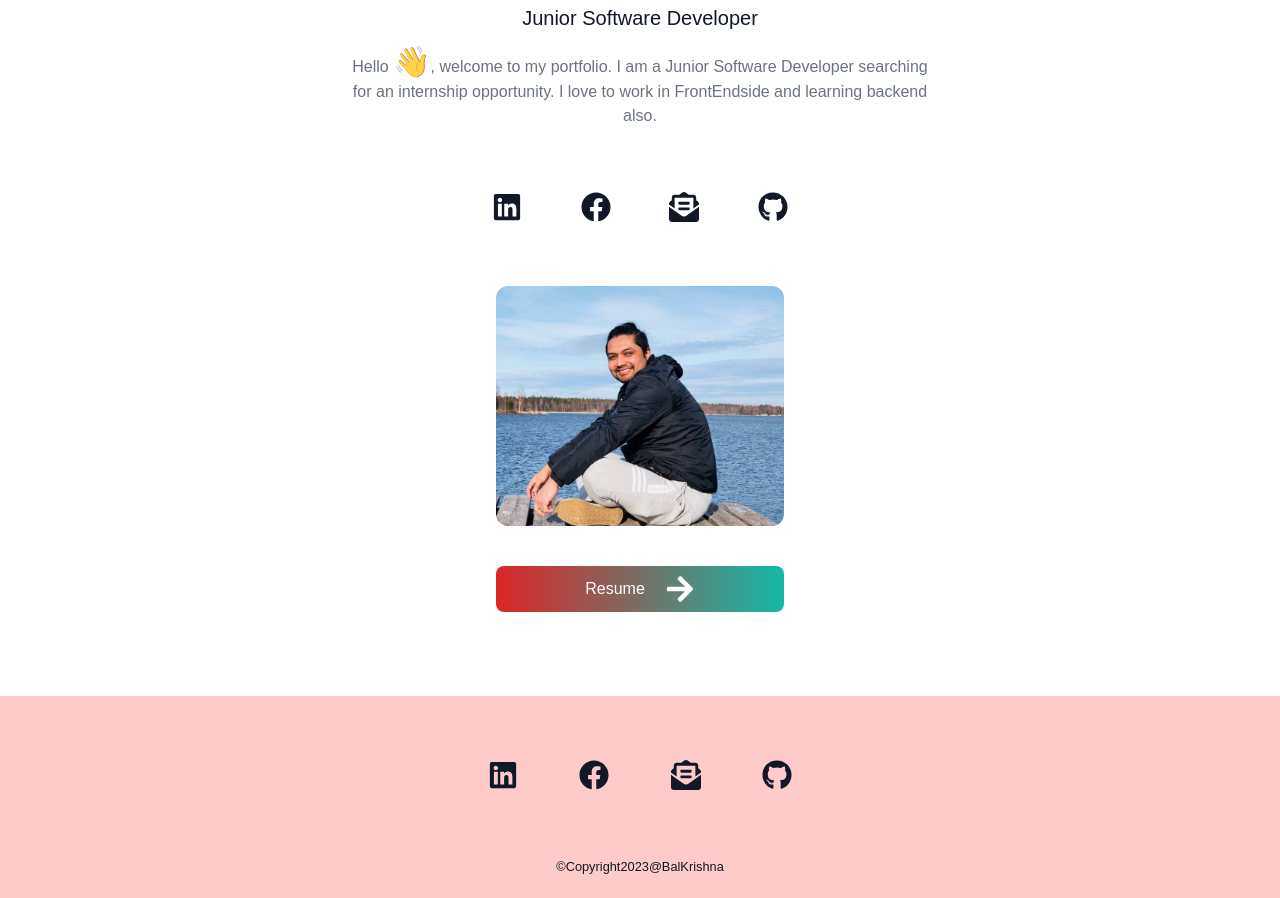
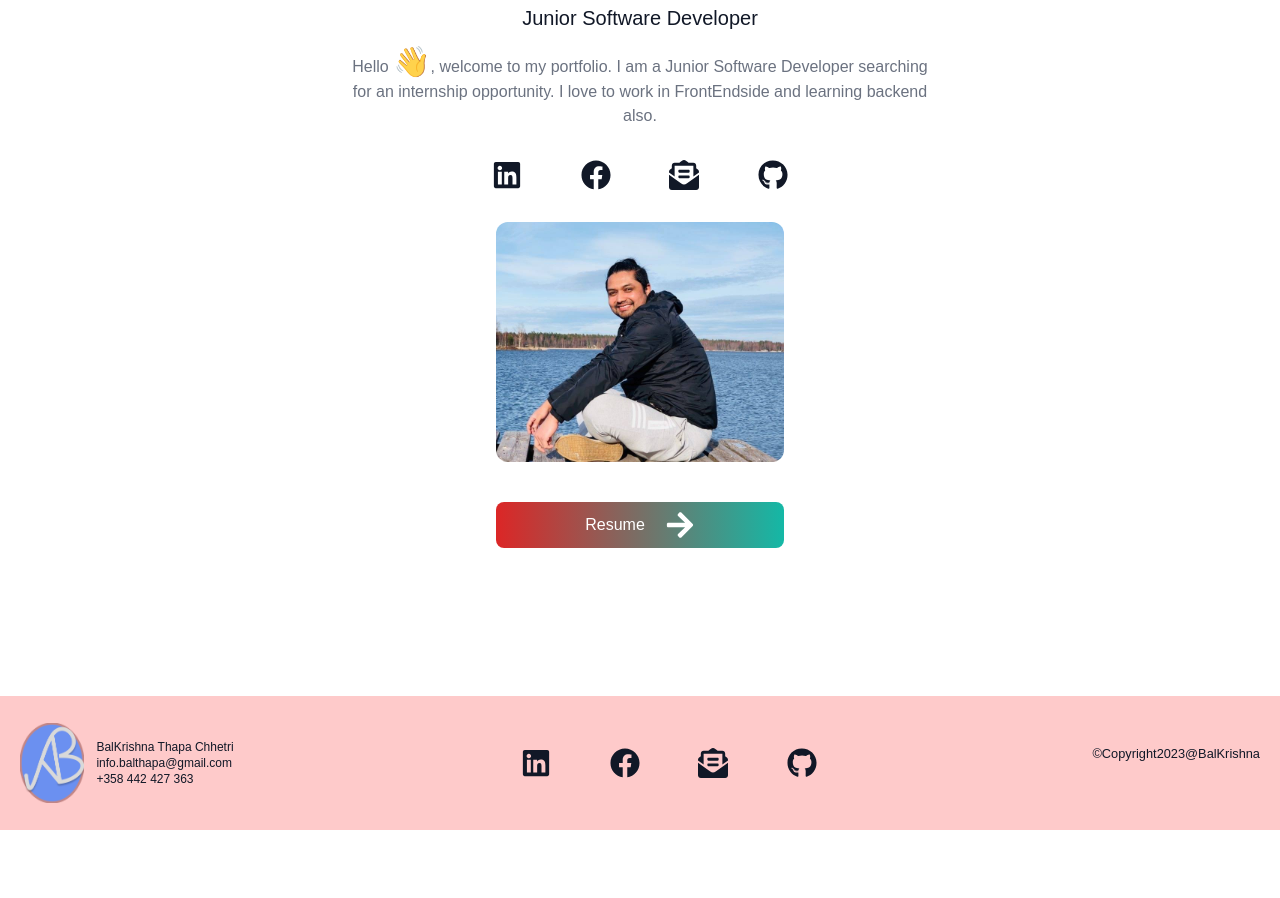
Before and after one commit to BalThapa/My-portfolio-react-, a React (Create React App) app: page / in a window 1280 px wide. Shown: the part 200-1098 px from the top of the page. After the commit the page ends 1030 px from the top, so only its background shows below. Built offline with nearby package versions, Linux system fonts and the light colour scheme.

Commit message:
Logo and contact info added in footer

```diff
--- a/src/App.js
+++ b/src/App.js
@@ -1,7 +1,7 @@
 import { useState } from "react";
 import Header from "./components/Header";
 import Hero from "./components/Hero";
-import Services from "./components/Services";
+import Skills from "./components/Skills";
 import Footer from "./components/Footer";
 
 function App() {
@@ -12,7 +12,7 @@ function App() {
      <Header darkMode={darkMode} setDarkMode={setDarkMode}/>
      <main className="bg-white dark:bg-gray-900 text-gray-900 dark:text-white">
       <Hero/>
-      <Services/>
+      <Skills/>
      </main>
      <Footer/>
     </div>
--- a/src/components/Footer.jsx
+++ b/src/components/Footer.jsx
@@ -1,15 +1,22 @@
 import React from 'react';
 import Socials from './Socials';
+import Logo_dark from '../assets/Logo_dark.png';
 
 
 const Footer = () => {
     return (
-        <footer className="bg-red-200 dark:bg-gray-900 text-gray-900 dark:text-white bottom-full">
-          <div className="flex flex-col justify-between items-center ">
+        <footer className="bg-red-200 dark:bg-gray-900 text-gray-900 dark:text-white bottom-full flex flex-col lg:flex-row md:flex-row justify-between items-center p-5">
+          <div className='flex  flex-wrap'>
+            <img src={Logo_dark} alt="logo" className='h-20' />
+            <div className='text-xs px-3 mt-4'>
+              <p>BalKrishna Thapa Chhetri</p>
+              <p>info.balthapa@gmail.com</p>
+              <p>+358 442 427 363</p>
+          </div>
+          </div>
             <Socials/>
-            <div className='mb-5'>
+                   <div className='mb-5'>
               <small>©Copyright2023@BalKrishna</small>
-            </div>
           </div>
         </footer>
     );
--- a/src/components/Services.jsx
+++ b/src/components/Skills.jsx
@@ -1,6 +1,6 @@
 import React from 'react';
 
-const Services = () => {
+const Skills = () => {
     return (
         <div>
 
@@ -8,4 +8,4 @@ const Services = () => {
     );
 };
 
-export default Services;
+export default Skills;
--- a/src/components/Socials.jsx
+++ b/src/components/Socials.jsx
@@ -26,7 +26,7 @@ const Socials = () => {
         },
     ];
     return (
-        <div className='flex justify-evenly py-8 lg:py-16 text-3xl w-full md:w-1/3'>
+        <div className='flex justify-evenly py-6 lg:py-8 text-3xl w-full md:w-1/3'>
                 {SOCIAL.map(({id, link, icon}) => (
                    <a href={link}
                         key={id}
```
